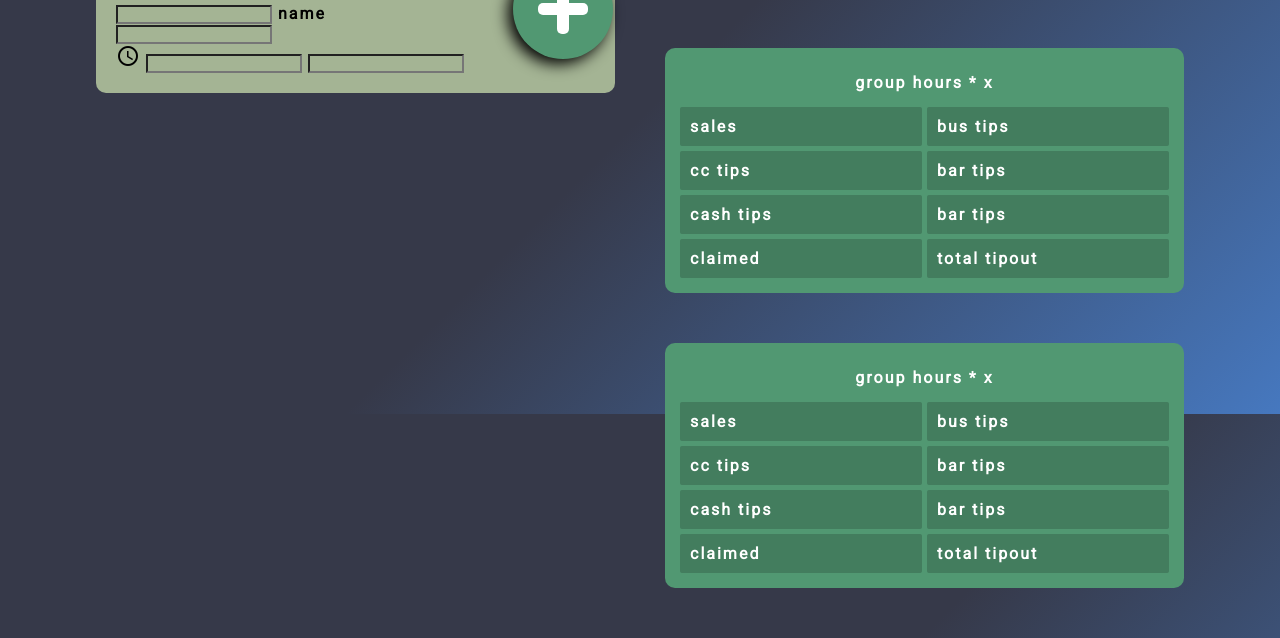
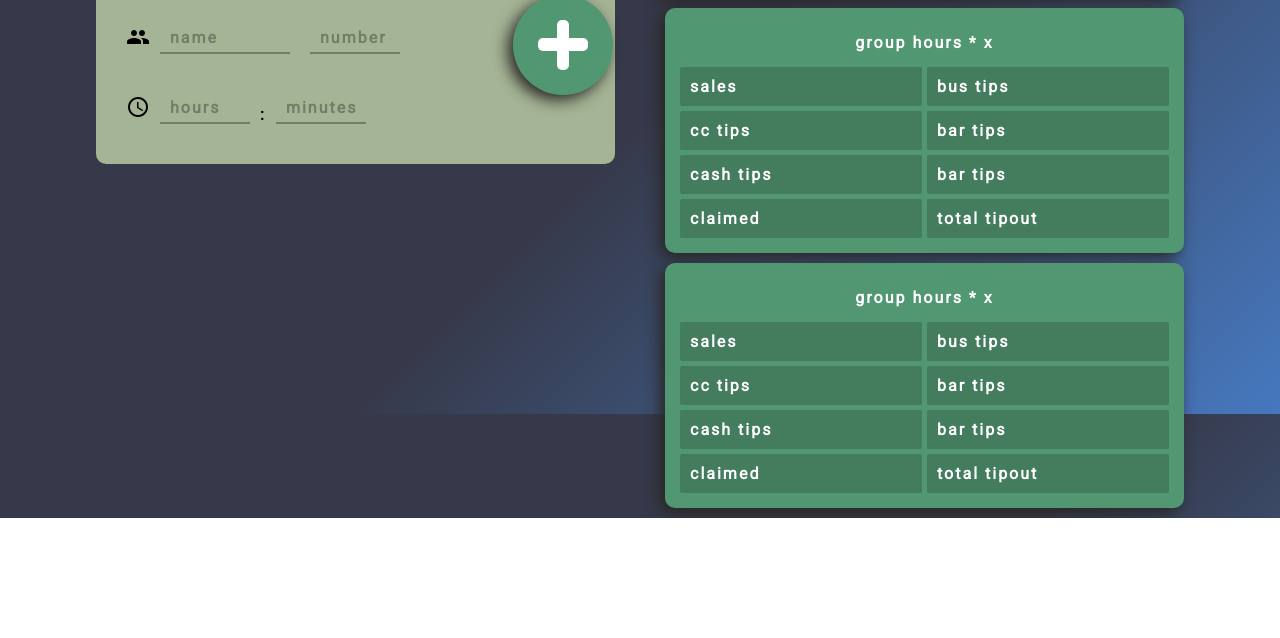
Before and after one commit to Eddie-Anguiano/brCalc_2, a website: page index.html in a window 1280 px wide. Shown: the part 386-1024 px from the top of the page. After the commit the page ends 904 px from the top, so only its background shows below. Drawn offline with Linux system fonts and the light colour scheme.

Commit message:
add animation to group__inputs

```diff
--- a/index.html
+++ b/index.html
@@ -57,18 +57,57 @@
 
         <section class="group">
           <h1 class="group__header">Add Group</h1>
-          <div>
-            <!-- <i class="material-icons">group</i> -->
-            <div class="form">
-              <input type="text" id="name__input" class="group__input" />
-              <label>name</label>
+          <div class="group__top">
+            <i class="material-icons">group</i>
+            <div class="form --largeInput">
+              <input
+                type="text"
+                id="name__input"
+                class="group__input"
+                required
+              />
+              <label class="label-name"
+                ><span class="content-name">name</span></label
+              >
             </div>
-            <input type="text" id="number__input" class="group__input" />
+            <div class="form  --smallInput">
+              <input
+                type="text"
+                id="number__input"
+                class="group__input"
+                required
+              />
+              <label class="label-name"
+                ><span class="content-name">number</span></label
+              >
+            </div>
           </div>
-          <div>
+
+          <div class="group__bottom">
             <i class="material-icons">access_time</i>
-            <input type="text" id="hours__input" class="group__input" />
-            <input type="text" id="minutes__input" class="group__input" />
+            <div class="form --smallInput">
+              <input
+                type="text"
+                id="hours__input"
+                class="group__input"
+                required
+              />
+              <label class="label-name"
+                ><span class="content-name">hours</span></label
+              >
+            </div>
+            <span>:</span>
+            <div class="form --smallInput">
+              <input
+                type="text"
+                id="minutes__input"
+                class="group__input"
+                required
+              />
+              <label class="label-name"
+                ><span class="content-name">minutes</span></label
+              >
+            </div>
           </div>
           <!-- <div class="group__top">
             <div class="group__name cube --largeInput">
--- a/style.css
+++ b/style.css
@@ -6,9 +6,10 @@
   box-sizing: border-box;
   padding: 0;
   margin: 0;
-  font-family: 'Roboto', sans-serif;
+  font-family: "Roboto", sans-serif;
   font-weight: 700;
   letter-spacing: 0.2rem;
+  border: none;
   /* border: 1px solid red; */
 }
 
@@ -20,15 +21,19 @@ body {
   /* Permalink - use to edit and share this gradient: https://colorzilla.com/gradient-editor/#363949+0,363949+55,4678bf+100 */
   background: #363949;
   /* Old browsers */
-  background: -moz-linear-gradient(-45deg,
-      #363949 0%,
-      #363949 55%,
-      #4678bf 100%);
+  background: -moz-linear-gradient(
+    -45deg,
+    #363949 0%,
+    #363949 55%,
+    #4678bf 100%
+  );
   /* FF3.6-15 */
-  background: -webkit-linear-gradient(-45deg,
-      #363949 0%,
-      #363949 55%,
-      #4678bf 100%);
+  background: -webkit-linear-gradient(
+    -45deg,
+    #363949 0%,
+    #363949 55%,
+    #4678bf 100%
+  );
   /* Chrome10-25,Safari5.1-6 */
   background: linear-gradient(135deg, #363949 0%, #363949 55%, #4678bf 100%);
   /* W3C, IE10+, FF16+, Chrome26+, Opera12+, Safari7+ */
@@ -58,14 +63,25 @@ html {
   padding: 0.8rem;
 }
 
-
 h1 {
   text-align: center;
   margin-bottom: 2rem;
   font-size: 3rem;
   color: white;
-  font-family: 'Roboto Slab', serif;
-  text-shadow: -2px 2px 2px black;
+  font-family: "Roboto Slab", serif;
+  text-shadow: -0.2rem 0.2rem 0.2rem black;
+}
+
+.material-icons {
+  padding-bottom: 0.5rem;
+}
+
+.--smallInput {
+  max-width: 9rem;
+}
+
+.--largeInput {
+  max-width: 13rem;
 }
 
 /*----------------------------------------------------*/
@@ -74,8 +90,8 @@ h1 {
 
 .container__left,
 .container__right {
-  flex: 1 1 522px;
-  max-width: 645px;
+  flex: 1 1 52.2rem;
+  max-width: 64.5rem;
   font-size: 1.6rem;
   margin-top: 8rem;
 }
@@ -109,7 +125,7 @@ h1 {
 
 .checkout__right,
 .checkout__left {
-  max-width: 230px;
+  max-width: 23rem;
 }
 
 .checkout__header {
@@ -121,7 +137,7 @@ h1 {
   display: inline-block;
   padding: 1rem;
   border-radius: 0.7rem 0 0 0.7rem;
-  border: 1px solid #4678bf;
+  border: 0.1rem solid #4678bf;
   color: white;
   background-color: #4678bf;
 }
@@ -130,7 +146,7 @@ h1 {
   width: 80%;
   padding: 1rem;
   background-color: transparent;
-  border-bottom: 1px solid #4678bf;
+  border-bottom: 0.1rem solid #4678bf;
   border-top: none;
   border-right: none;
   border-left: none;
@@ -152,54 +168,71 @@ h1 {
   text-align: left;
 }
 
-.group input {
-  background-color: transparent;
-}
-
-/* .group__header,
-.group__bottom h2 {
-  color: white;
-}
-
-.hours__header h2 {
-  padding: 1.4rem 1.3rem 1.4rem 0;
-  font-family: 'Roboto Slab', serif;
-}
-
 .group__top,
 .group__bottom {
   display: flex;
-  justify-content: center;
+  /* justify-content: space-between; */
+  align-items: flex-end;
+  margin: 2rem 1rem;
 }
 
-.group__bottom {
-  flex-wrap: wrap;
+/*------------------input style-------------------*/
+
+.form {
+  height: 5rem;
+  position: relative;
+  overflow: hidden;
+  margin: 0 1rem;
 }
 
-.group__input {
-  padding: 1.2rem;
-  border-radius: 1rem;
-  color: white;
-  background-color: #87947a;
-  box-shadow: -0.3rem 0.3rem 0.5rem black;
-  border: none;
-  font-size: 1.5rem;
+.group input {
+  background-color: transparent;
+  height: 100%;
   width: 100%;
+  padding-top: 2rem;
 }
 
-.--smallInput {
-  max-width: 120px;
+.label-name {
+  position: absolute;
+  height: 100%;
+  width: 100%;
+  left: 0%;
+  bottom: 0px;
+  pointer-events: none;
+  border-bottom: 2px solid rgba(0, 0, 0, 0.3);
 }
 
-.--largeInput {
-  max-width: 170px;
+.label-name::after {
+  content: "";
+  position: absolute;
+  bottom: -2px;
+  left: 0%;
+  height: 100%;
+  width: 100%;
+  border-bottom: 2px solid #4678bf;
+  transform: translateX(-100%);
+  transition: all 0.3s ease;
 }
 
-.group__sub-heading {
-  text-align: center;
-  color: white;
-  text-shadow: -1px 1px 1px black;
-} */
+.content-name {
+  position: absolute;
+  color: rgba(0, 0, 0, 0.3);
+  bottom: 0.5rem;
+  left: 1rem;
+  transition: all 0.3s ease;
+}
+
+.group input:focus + .label-name .content-name,
+.group input:valid + .label-name .content-name {
+  transform: translateY(-160%);
+  font-size: 1.1rem;
+  color: #4678bf;
+}
+
+.group input:focus + .label-name::after,
+.group input:valid + .label-name::after {
+  transform: translateX(0%);
+}
 
 .submit {
   height: 10rem;
@@ -210,7 +243,8 @@ h1 {
   transform: translate(-50%, -50%);
   border-radius: 10rem;
   background-color: #519872;
-  box-shadow: -0.5rem 0.5rem 1.5rem black;
+  box-shadow: -0.5rem 0.5rem 1.5rem #292625;
+  transition: all 0.2s ease;
 }
 
 .submit:active {
@@ -248,10 +282,10 @@ table {
   border-collapse: separate;
   border-spacing: 0.5rem;
   padding: 1rem;
-  margin-bottom: 5rem;
-  /* margin-left: 5rem; */
+  margin-bottom: 1rem;
   border-radius: 1rem;
   color: white;
+  box-shadow: -0.5rem 0.5rem 1.5rem #292625;
 }
 
 th {
```
